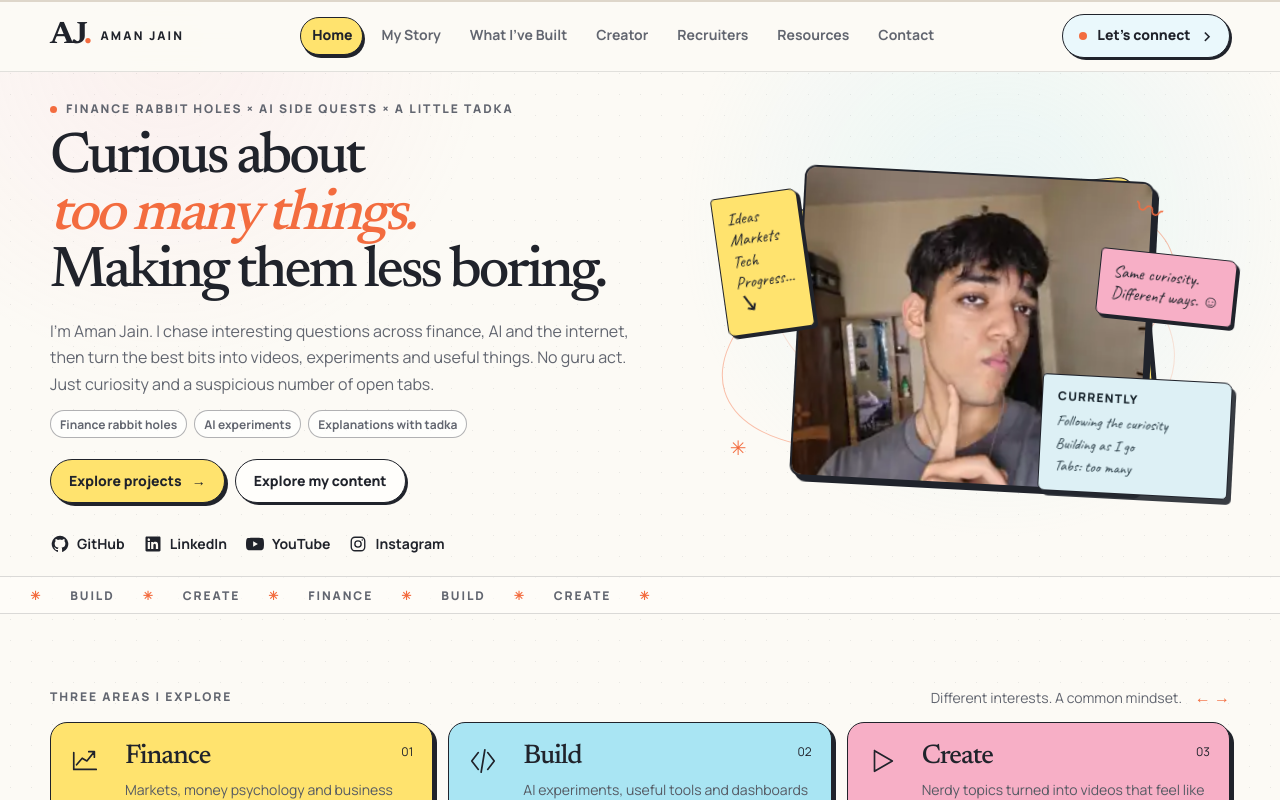
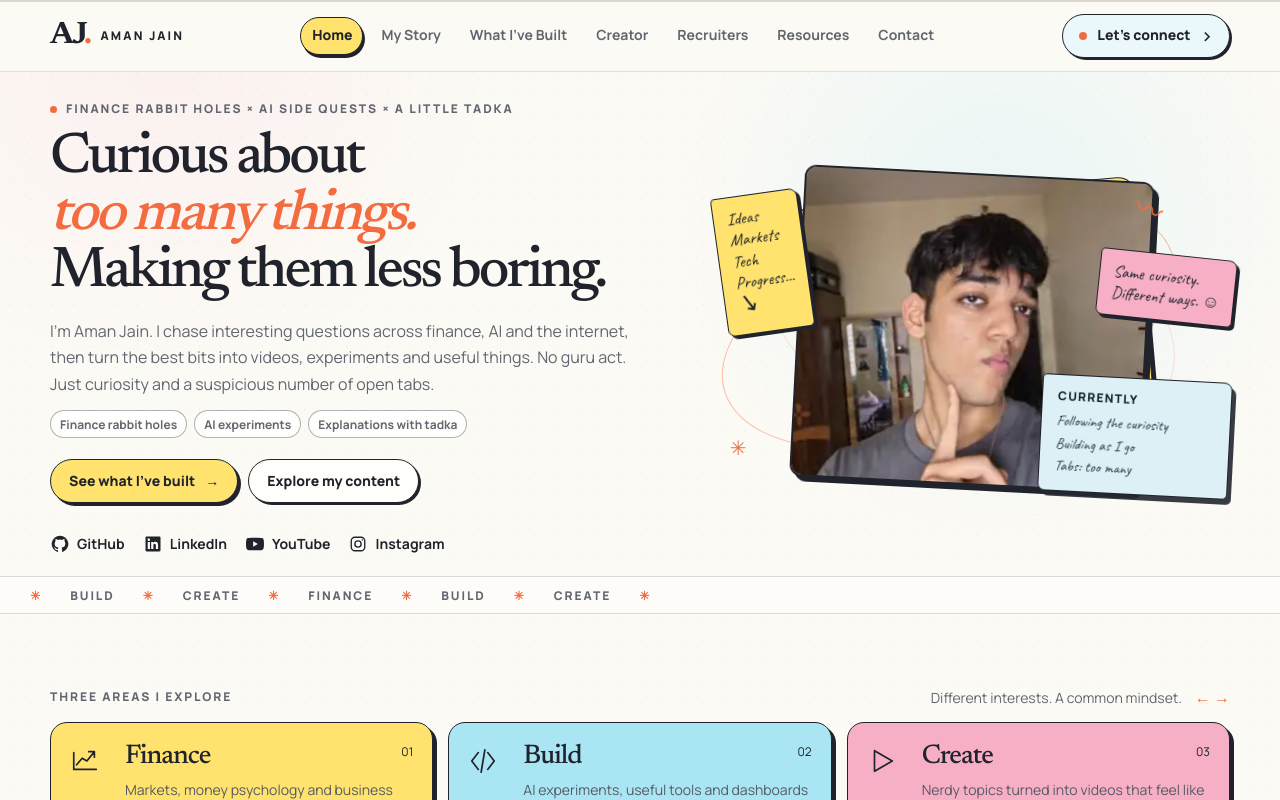
Before and after one commit to aman482006-beep/MY-WEBSITE, a Next.js app: page / in a window 1280 px wide. Shown: the top 800 px of the page. Built offline with nearby package versions, Linux system fonts and the light colour scheme.

Commit message:
Rename homepage projects action to See what I’ve built

```diff
--- a/src/app/page.tsx
+++ b/src/app/page.tsx
@@ -88,7 +88,7 @@ export default function Home() {
               <span>Explanations with tadka</span>
             </div>
             <div className="aj-hero-actions">
-              <Link href="/projects" className="aj-button aj-button-primary">Explore projects <span aria-hidden="true">→</span></Link>
+              <Link href="/projects" className="aj-button aj-button-primary">See what I’ve built <span aria-hidden="true">→</span></Link>
               <Link href="/creator" className="aj-button aj-button-outline">Explore my content</Link>
             </div>
             <div className="aj-socials" aria-label="Social links">
```
